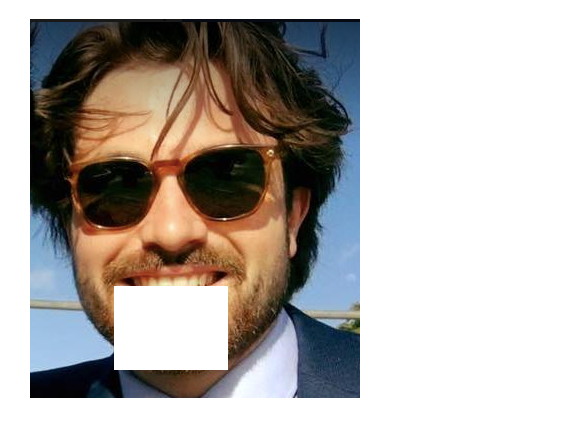
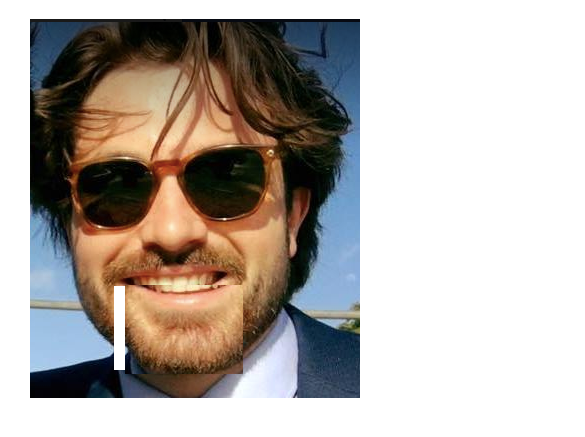
Before and after one commit to gijslebesque/gijslebesque.github.io, a plain HTML site: page index.html in a window 390 px wide. Shown: the part 61-498 px from the top of the page, 585 px wide, since content can reach past the window. Drawn offline with nearby package versions, Linux system fonts and the light colour scheme.

Commit message:
mobile fix

```diff
--- a/index.html
+++ b/index.html
@@ -5,6 +5,7 @@
 
 		<link rel="stylesheet" href="style.css">
 	</head>
+	<meta name="viewport" content="width=device-width" />
 	<body>
 		<h1>Click me</h1>
 			<div class="img-wrapper">
--- a/style.css
+++ b/style.css
@@ -12,3 +12,10 @@ h1{
 	left:630px;
 	position: absolute;
 }
+
+@media screen and (max-width: 430px) {
+	.james-chin{
+		left:117px;
+
+	}
+}
```
